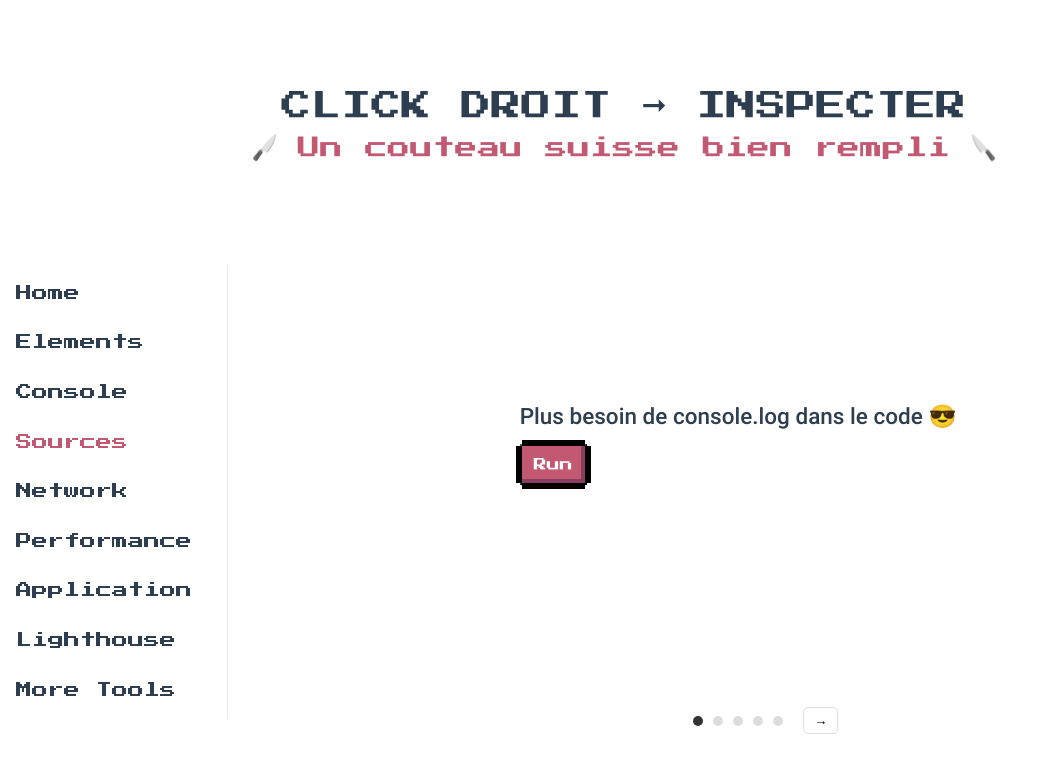
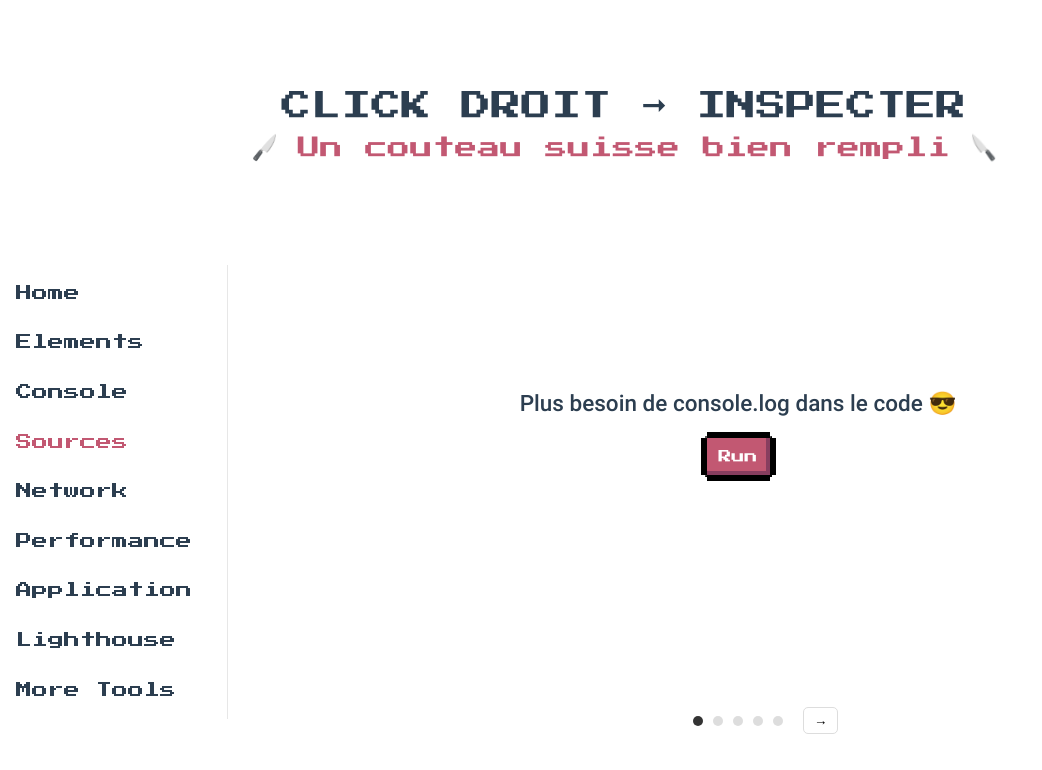
Before and after one commit to Zenika/chrome-devtools-course, a Vue app: page /sources in a window 1280 px wide. Shown: the top 770 px of the page, without its empty margins (0-1042 px from the left). Built offline with nearby package versions, Linux system fonts and the light colour scheme; what vue3-highlightjs would draw is missing.

Commit message:
finalize slide styling

```diff
--- a/src/assets/utils.css
+++ b/src/assets/utils.css
@@ -10,6 +10,11 @@
   display: flex;
 }
 
+.flex-column {
+  display: flex;
+  flex-direction: column;
+}
+
 .align-center {
   align-items: center;
 }
--- a/src/components/ConsoleLogStyler.vue
+++ b/src/components/ConsoleLogStyler.vue
@@ -64,5 +64,7 @@ const onRangeChange = (event: Event) => {
 
 pre {
   margin-bottom: 16px;
+  font-size: 0.6em;
 }
+
 </style>
--- a/src/components/ConsoleTable.vue
+++ b/src/components/ConsoleTable.vue
@@ -16,20 +16,32 @@ const planets = {
 </script>
 
 <template>
-  <p>l'API console : log, warn et error ne sont pas seuls !</p>
+  <p class="margin-bottom">l'API console : log, warn et error ne sont pas seuls !</p>
   <pre v-highlightjs>
     <code class="javascript code-snippet">{{ `const characters = [\n  { name: 'Darth Vader', species: 'Sith', origin: 'Tatooine' },\n  { name: 'Jar Jar Binks', species: 'Gungan', origin: 'Naboo' },\n  { name: 'Admiral Ackbar', species: 'Mon calamari', origin: 'Mon Cala' },\n  { name: 'Chewie', species: 'Wookie', origin: 'Kashyyyk' }\n}\nconsole.table(characters)` }}</code>
     <code class="javascript code-snippet">{{ `const planets = {\n  tatooine: 'sand',\n  hot: 'ice',\n  kashyyyk: 'forest'\n}\nconsole.table(planets)` }}</code>
   </pre>
+  <div class="flex align-center">
   <PixelButton class="margin-right" text="Log array" @click="() => console.table(characters)" />
   <PixelButton text="Log object" @click="() => console.table(planets)" />
+  </div>
 </template>
 
 <style scoped lang="scss">
 .margin-right {
   margin-right: 24px;
 }
+.margin-bottom {
+  margin-bottom: 15px;
+}
+
 pre {
   font-size: 0.6em;
+  display: flex;
+  flex-direction: column;
+
+  code {
+    margin-bottom: 15px;
+  }
 }
 </style>
--- a/src/views/ConsoleView.vue
+++ b/src/views/ConsoleView.vue
@@ -16,7 +16,7 @@ import Slide from "@/components/Slide.vue";
         <code class="javascript code-snippet">inspect(document.querySelector('header'))</code>
       </pre>
     </Slide>
-    <Slide><ConsoleTable /></Slide>
+    <Slide class="flex-column align-center"><ConsoleTable  /></Slide>
     <Slide><ConsoleLogStyler /></Slide>
   </Slides>
 </template>
--- a/src/views/NetworkView.vue
+++ b/src/views/NetworkView.vue
@@ -7,7 +7,7 @@ import Slide from "@/components/Slide.vue";
 
 <template>
   <Slides>
-    <Slide>
+    <Slide class="flex-column align-center">
       <p>Network Throttling, le retour au réseau Edge.</p>
       <PixelButton text="API call" :action="getBeers" />
     </Slide>
@@ -17,6 +17,6 @@ import Slide from "@/components/Slide.vue";
 
 <style scoped lang="scss">
 .pixel-btn {
-  margin-top: 10px;
+  margin-top: 15px;
 }
 </style>
--- a/src/views/SourcesView.vue
+++ b/src/views/SourcesView.vue
@@ -27,7 +27,7 @@ const onClickApiButton = async (): Promise<void> => {
 
 <template>
   <Slides>
-    <Slide>
+    <Slide class="flex-column align-center">
       <p>Plus besoin de console.log dans le code 😎</p>
       <div class="button-wrapper">
         <PixelButton text="Run" :action="sumNumbers" />
@@ -56,13 +56,15 @@ const onClickApiButton = async (): Promise<void> => {
 </template>
 
 <style scoped lang="scss">
+
 .button-wrapper {
   display: flex;
+  flex-direction: column;
   align-items: center;
-  margin: 10px 0;
+  margin: 15px 0;
 
   & .pixel-btn {
-    margin-right: 16px;
+    margin-bottom: 15px;
   }
 }
 </style>
```
